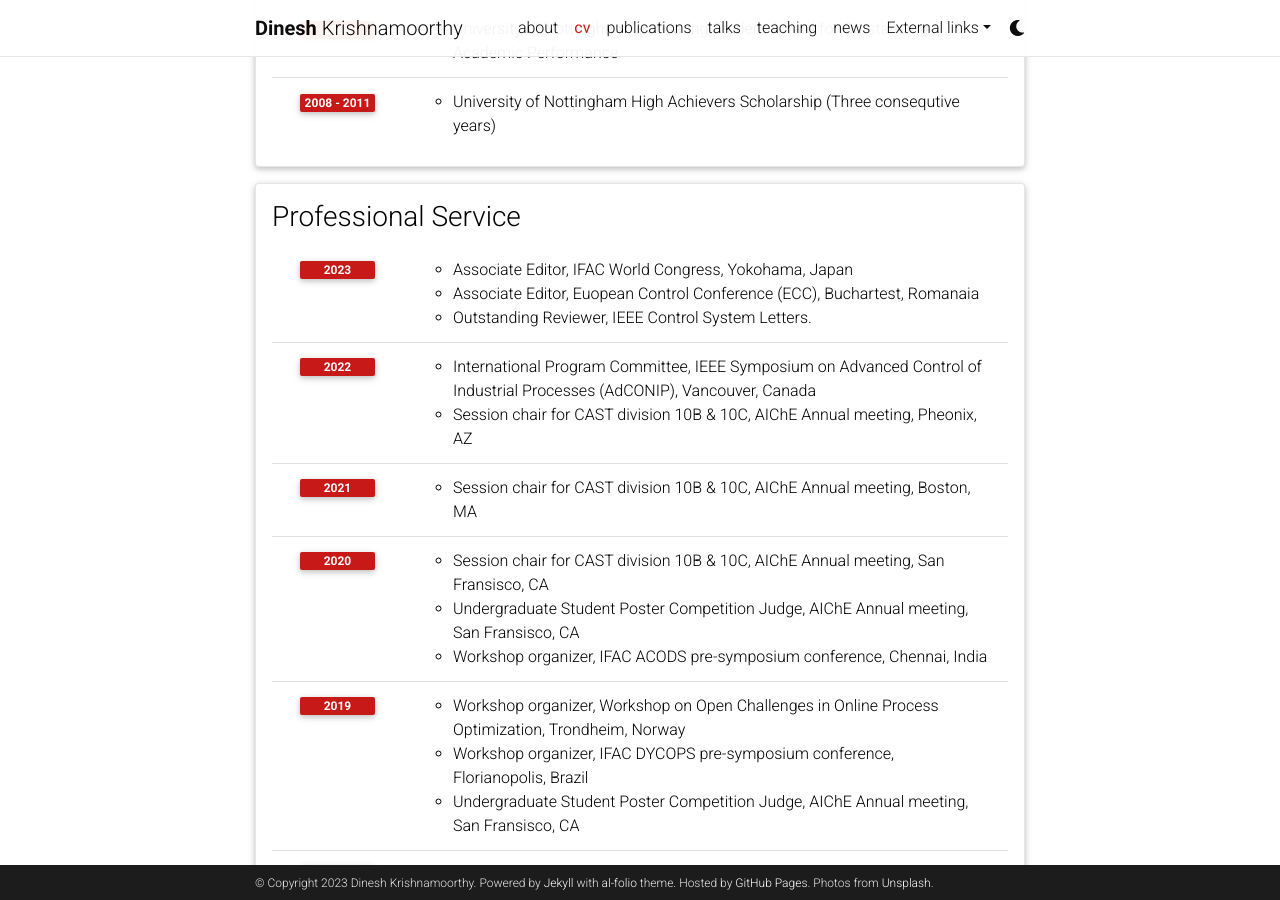
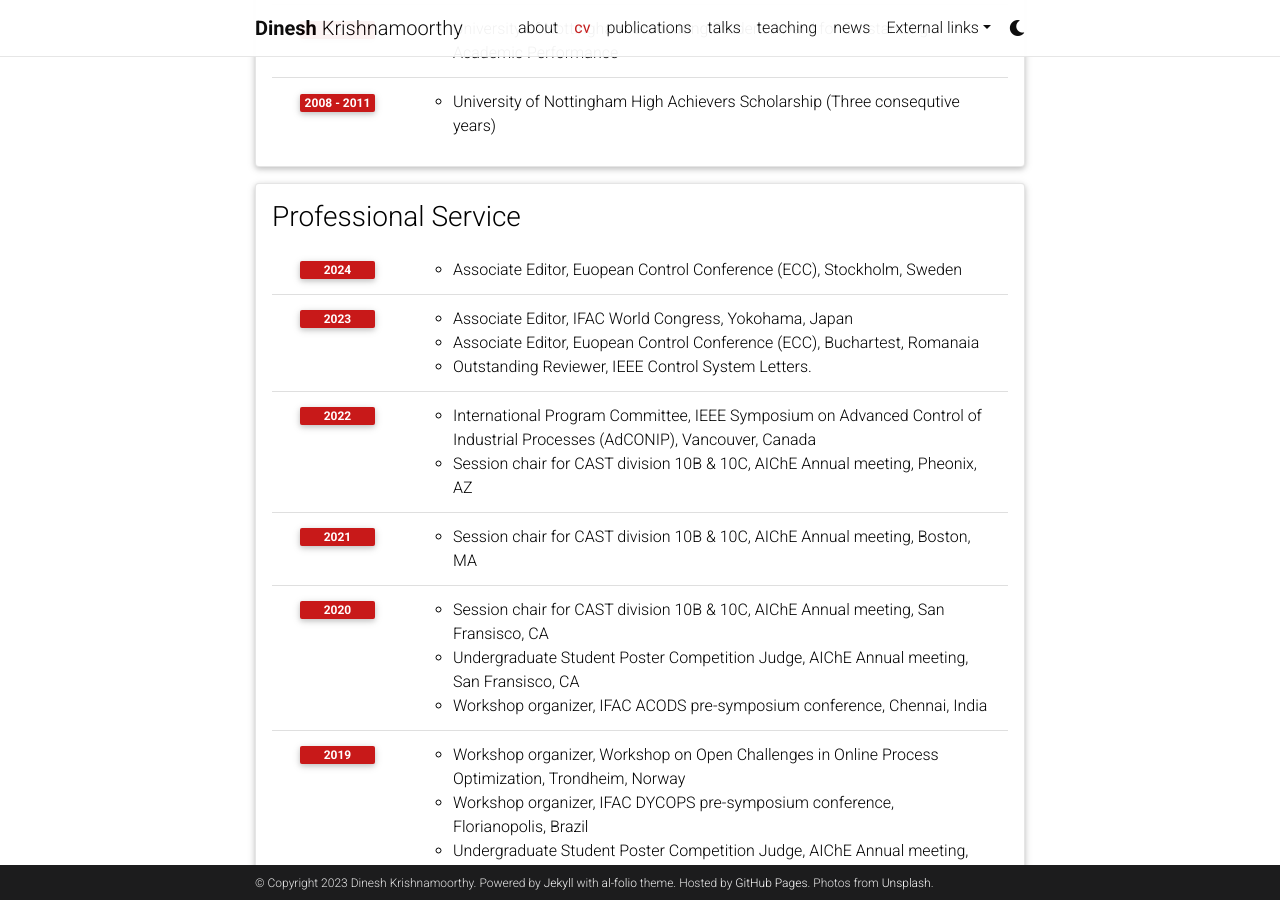
Before and after one commit to dinesh-krishnamoorthy/dinesh-krishnamoorthy.github.io, a Jekyll site: the page built from _pages/cv.md, in a window 1280 px wide and 900 px high, scrolled down 2286 px. Built offline with Jekyll 4.4.1, drawn with Linux system fonts in a browser that asks for light colours; comment, search, counter and statistics services are not loaded; a style sheet for code colours, icons or effects is not loaded.

Commit message:
Update cv.yml

```diff
--- a/_data/cv.yml
+++ b/_data/cv.yml
@@ -122,6 +122,9 @@
 - title: Professional Service
   type: time_table
   contents:
+    - year: 2024
+      items:
+        - Associate Editor, Euopean Control Conference (ECC), Stockholm, Sweden
     - year: 2023
       items:
         - Associate Editor, IFAC World Congress, Yokohama, Japan
```
